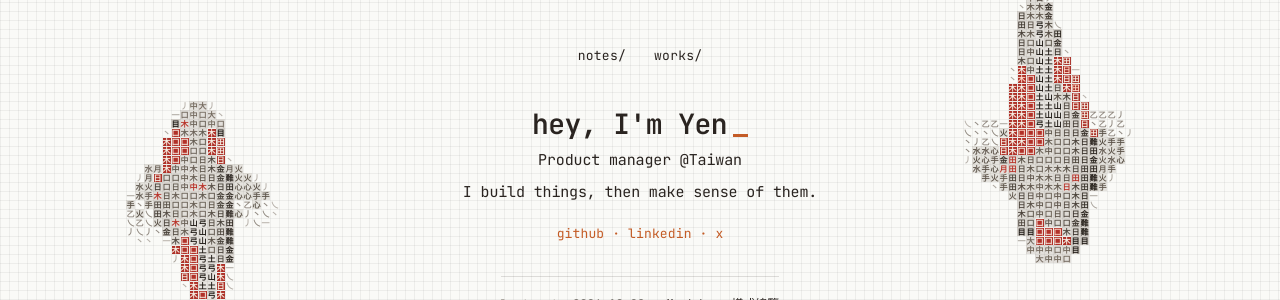
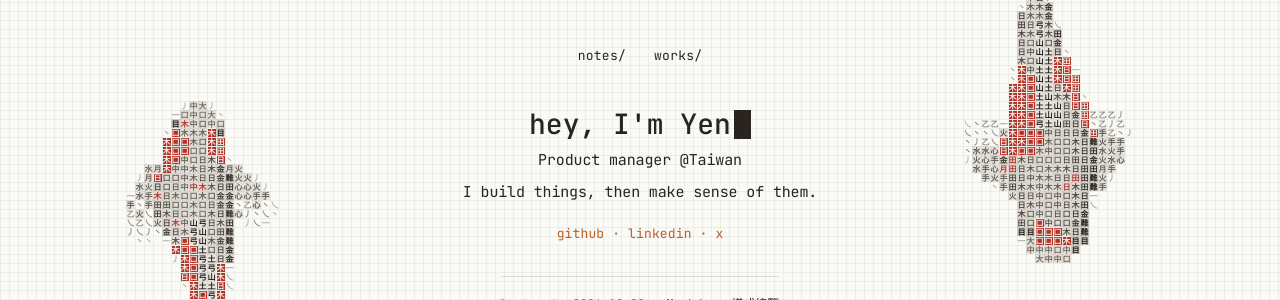
Before and after one commit to laiyenju/laiyenju.github.io, a Jekyll site: the page built from index.md, in a window 1280 px wide. Shown: the part 277-577 px from the top of the page. Built offline with Jekyll 4.4.1, drawn with Linux system fonts in a browser that asks for light colours; some web fonts are replaced.

Commit message:
Home greeting: plainer mono, and the shells' block cursor
- hey, I'm Yen drops to weight 500 with no letter-spacing, so the
  JetBrains Mono cells read as mono.
- Its cursor becomes the same blinking block as the notes / works
  prompts (0.6em x 1.05em, sh-blink), in the text's own colour by day
  and by night, instead of the vermilion underline. The post-cursor
  keyframes go with it.

Co-Authored-By: Claude Opus 5.5 <noreply@anthropic.com>
Claude-Session: https://claude.ai/code/session_013iANxKHditXPaAF9Ca9qiX

```diff
--- a/assets/css/site.css
+++ b/assets/css/site.css
@@ -378,8 +378,9 @@ body .home-nav a[aria-current="page"] {
   margin: 0 0 8px;
   font-family: "JetBrains Mono", "Noto Sans TC", ui-monospace, monospace;
   font-size: clamp(22px, 2.6vw, 28px);
-  font-weight: 600;
-  letter-spacing: -0.02em;
+  /* Medium weight and no tightening, so the mono cells show. */
+  font-weight: 500;
+  letter-spacing: 0;
   line-height: 1.25;
   color: #2a2420;
 }
@@ -553,15 +554,16 @@ body.theme-night .work-status[data-status="in progress"]::before { color: #f5b94
 
 /* —— Home copy: a few terminal marks on a human page —— */
 /* The same underline cursor as article titles. */
+/* The same block cursor as the notes / works prompts, in the text's colour. */
 .home-greeting::after {
   content: "";
   display: inline-block;
-  width: 0.55em;
-  height: max(2px, 0.1em);
-  margin-left: 0.2em;
-  vertical-align: -0.08em;
-  background: #c45c26;
-  animation: post-cursor 1.1s steps(1) infinite;
+  width: 0.6em;
+  height: 1.05em;
+  margin-left: 0.12em;
+  vertical-align: -0.18em;
+  background: currentColor;
+  animation: sh-blink 1.1s steps(1) infinite;
 }
 /* Like a login banner's "Last login": the newest note, linked. It sits
    below the links behind a short rule, far enough apart that a tap on one
@@ -585,7 +587,6 @@ body.theme-night .work-status[data-status="in progress"]::before { color: #f5b94
   color: #2a2420;
   border-bottom: 1px solid rgba(42, 36, 32, 0.25);
 }
-body.theme-night .home-greeting::after { background: #f5b942; }
 body.theme-night .home-last { color: #8a8f99; border-top-color: rgba(232, 230, 227, 0.18); }
 body.theme-night .home-last-label { color: #626873; }
 body.theme-night .home-last a { color: #e8e6e3; border-bottom-color: rgba(232, 230, 227, 0.3); }
@@ -1323,13 +1324,6 @@ html.reveal-js body.page-article .footnote-bottom.has-notes:not(.is-fn-visible)
   font-size: 21px;
 }
 
-/* The home greeting's underline cursor blinks on this clock. Article
-   headings carry no cursor. */
-@keyframes post-cursor {
-  50% {
-    opacity: 0;
-  }
-}
 .post-prose h3 {
   margin: 2.2em 0 0.7em;
   font-size: 18px;
```
